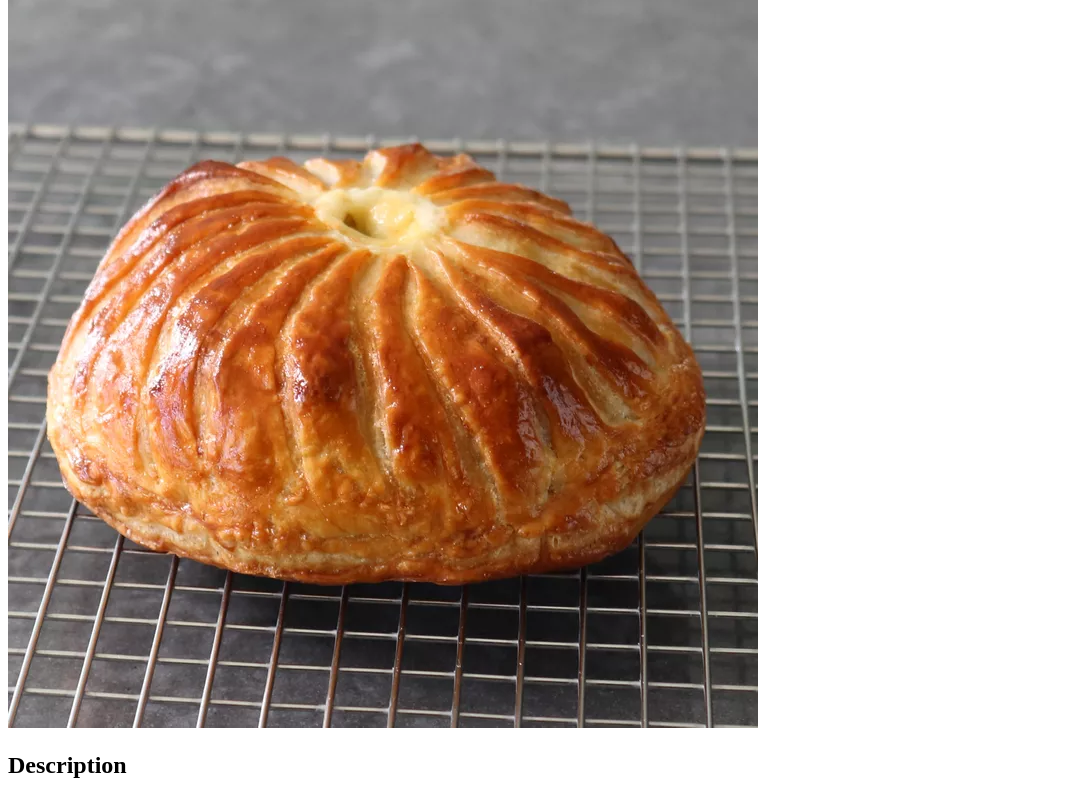
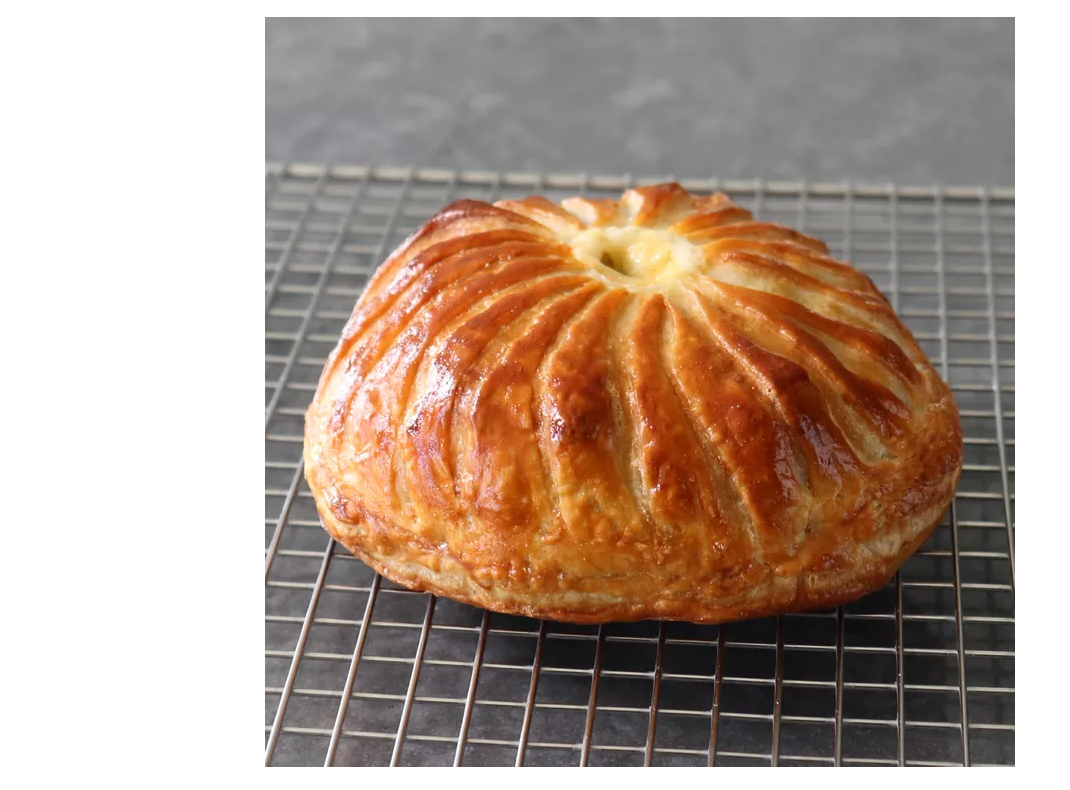
Before and after one commit to Philipped85/odin-recipes, a plain HTML site: page recipes/cheeseburger-wellington.html in a window 1280 px wide. Shown: the part 102-892 px from the top of the page, without its empty margins (0-1070 px from the left). Drawn offline with Linux system fonts and the light colour scheme.

Commit message:
Add css href link

```diff
--- a/recipes/cheeseburger-wellington.html
+++ b/recipes/cheeseburger-wellington.html
@@ -3,6 +3,7 @@
     <head>
         <meta charset="utf-8">
         <title>Cheeseburger Wellington</title>
+        <link rel="stylesheet" href="../css/style.css">
     </head>
       <body>
         <h1>Cheeseburger Wellington</h1>
```
Also changed, not shown: recipes/chimichurri-chicken-burgers.html (+1 -0 lines), recipes/smash-burgers.html (+1 -0 lines).
